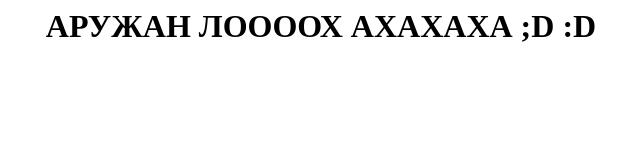
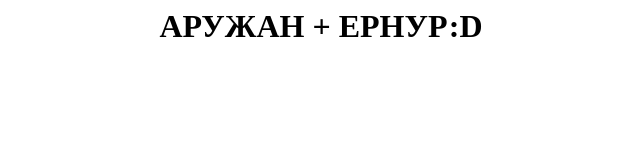
Before and after one commit to NURFINN/nurfinn.github.io, a plain HTML site: page index.html in a window 1280 px wide. Shown: the whole page, without its empty margins (319-959 px from the left). Drawn offline with Linux system fonts and the light colour scheme.

Commit message:
Тестұ

```diff
--- a/index.html
+++ b/index.html
@@ -1 +1 @@
-<h1 align="center">АРУЖАН ЛООООХ АХАХАХА ;D :D </h1>
+<h1 align="center">АРУЖАН + ЕРНУР:D </h1>
```
